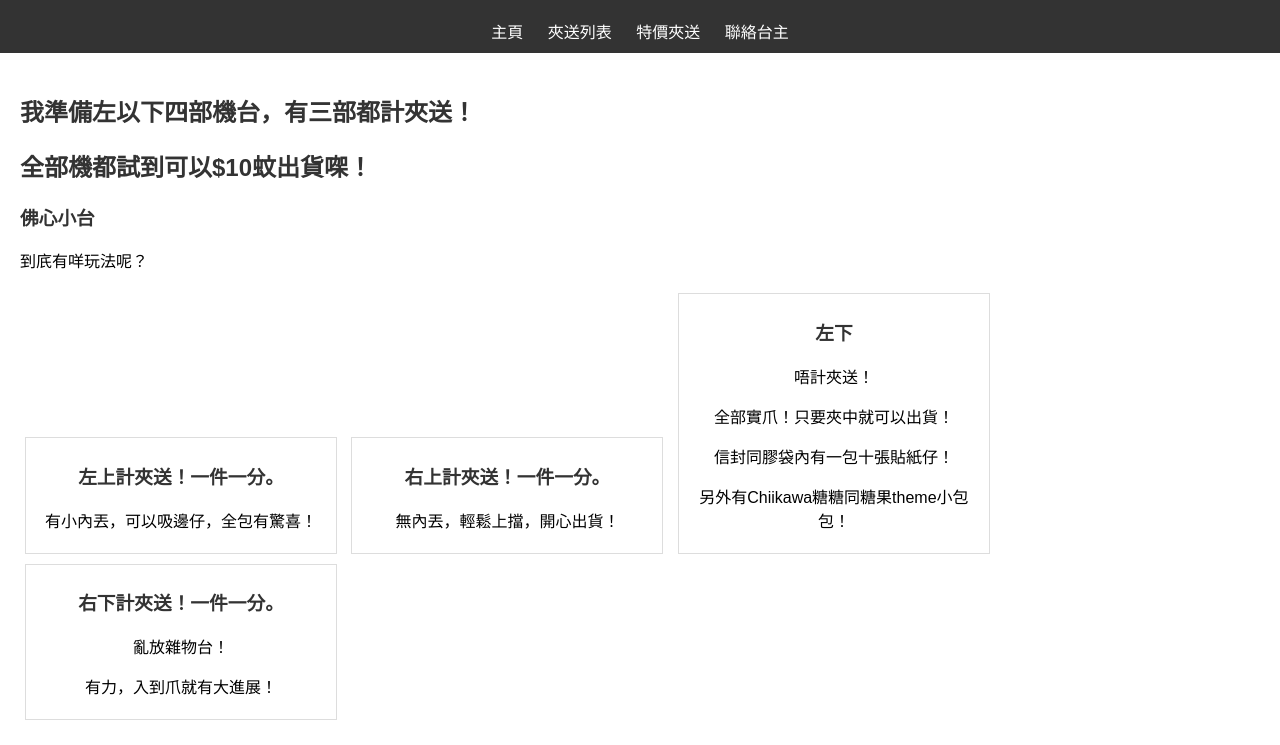
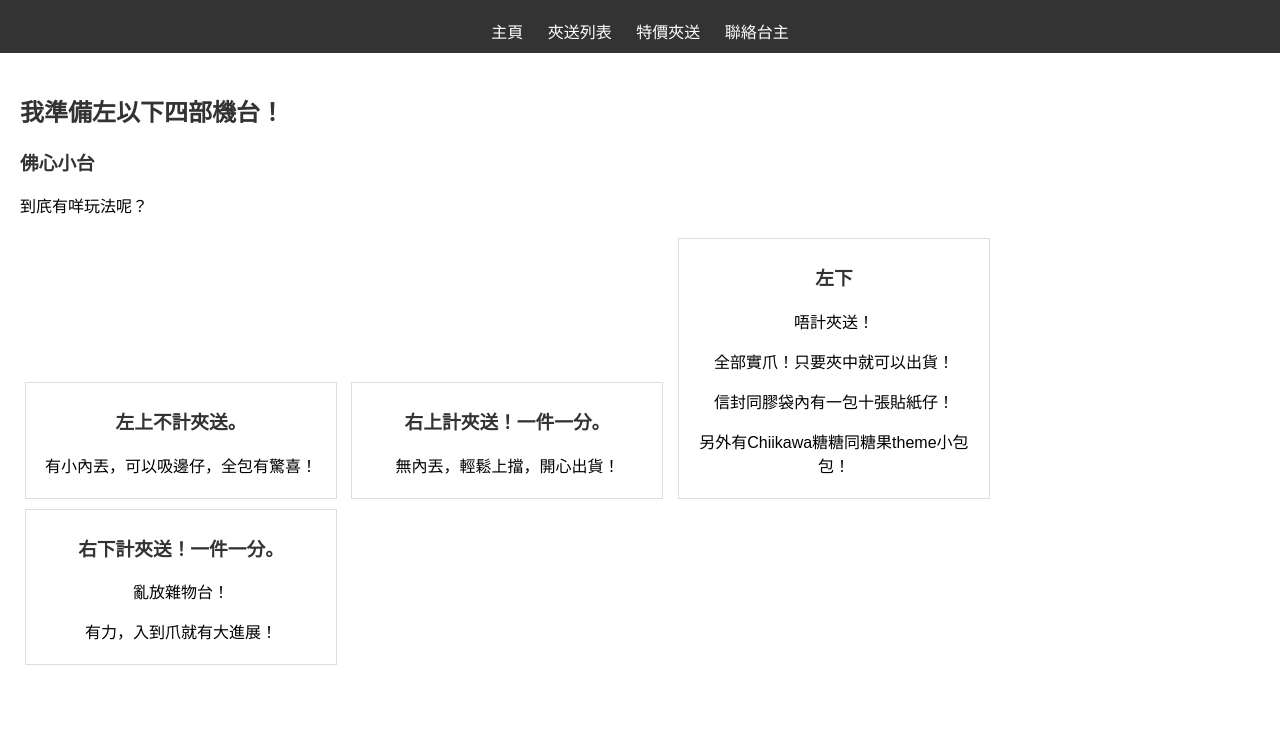
Before and after one commit to asahi-claw/asahi-claw.github.io, a plain HTML site: page games.html in a window 1280 px wide. Shown: the part 80-825 px from the top of the page. After the commit the page ends 800 px from the top, so only its background shows below. Drawn offline with Linux system fonts and the light colour scheme.

Commit message:
Update games.html

```diff
--- a/games.html
+++ b/games.html
@@ -17,14 +17,13 @@
         </nav>
     </header>
     <main>
-        <h2>我準備左以下四部機台，有三部都計夾送！</h2>
-        <h2>全部機都試到可以$10蚊出貨㗎！</h2>
+        <h2>我準備左以下四部機台！</h2>
         <h3>佛心小台</h3>
         <p>到㡳有咩玩法呢？</p>
         <section id="games-list">
             <!-- Each game could be displayed in a card layout -->
             <div class="game-card">
-                <h3>左上計夾送！一件一分。</h3>
+                <h3>左上不計夾送。</h3>
                 <p>有小內丟，可以吸邊仔，全包有驚喜！</p>
             </div>
             <div class="game-card">
```
